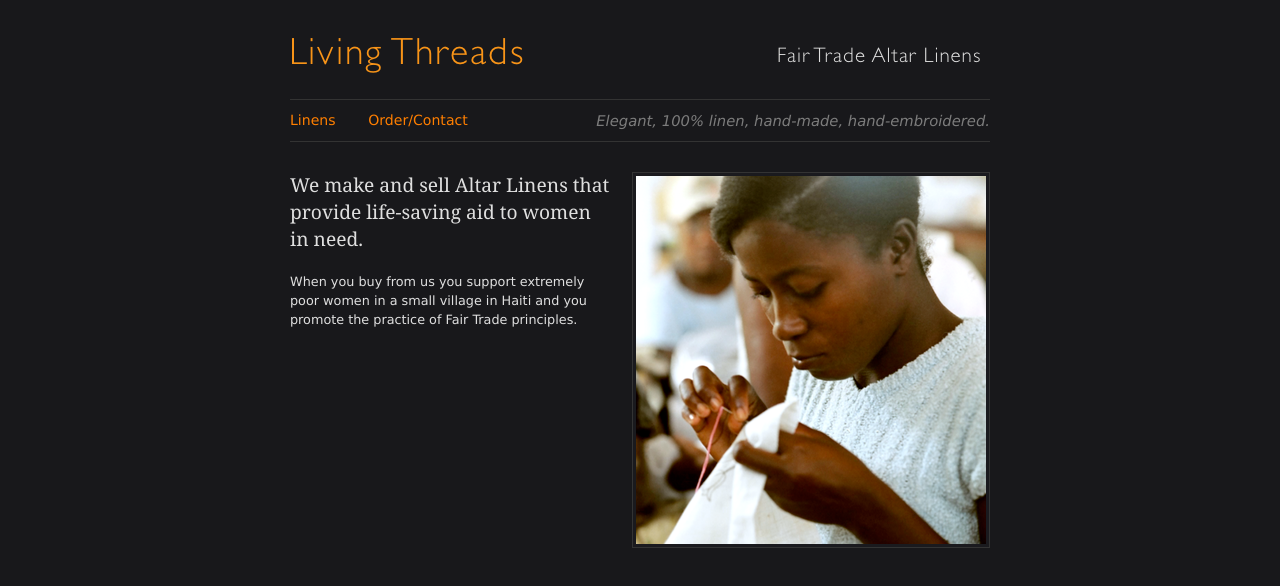
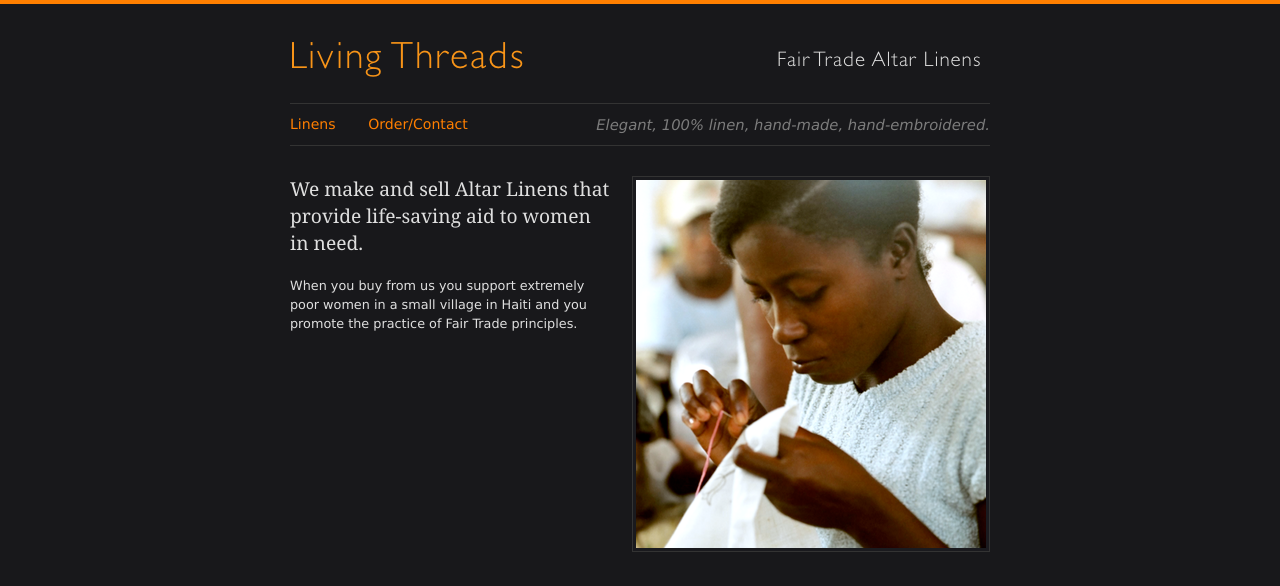
Before and after one commit to overvale/living-threads-haiti, a plain HTML site: page index.html in a window 1280 px wide. Drawn offline with Linux system fonts and the light colour scheme.

Commit message:
Adds orange border to top

```diff
--- a/style.css
+++ b/style.css
@@ -1,3 +1,6 @@
+html {
+    border-top: 4px solid #ff7f00;
+}
 body {
 	font-family: "Lucida Sans", "Lucida Grande", Arial, sans-serif;
 	font-size: 80%;
```
